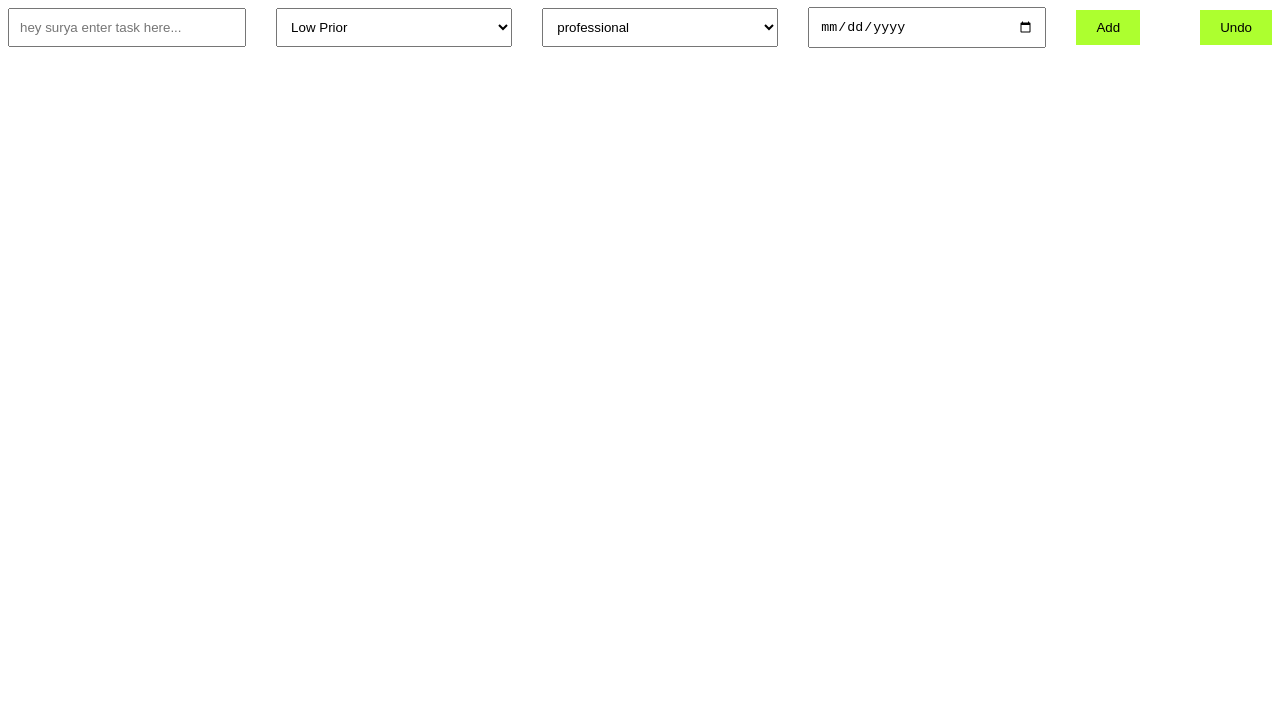
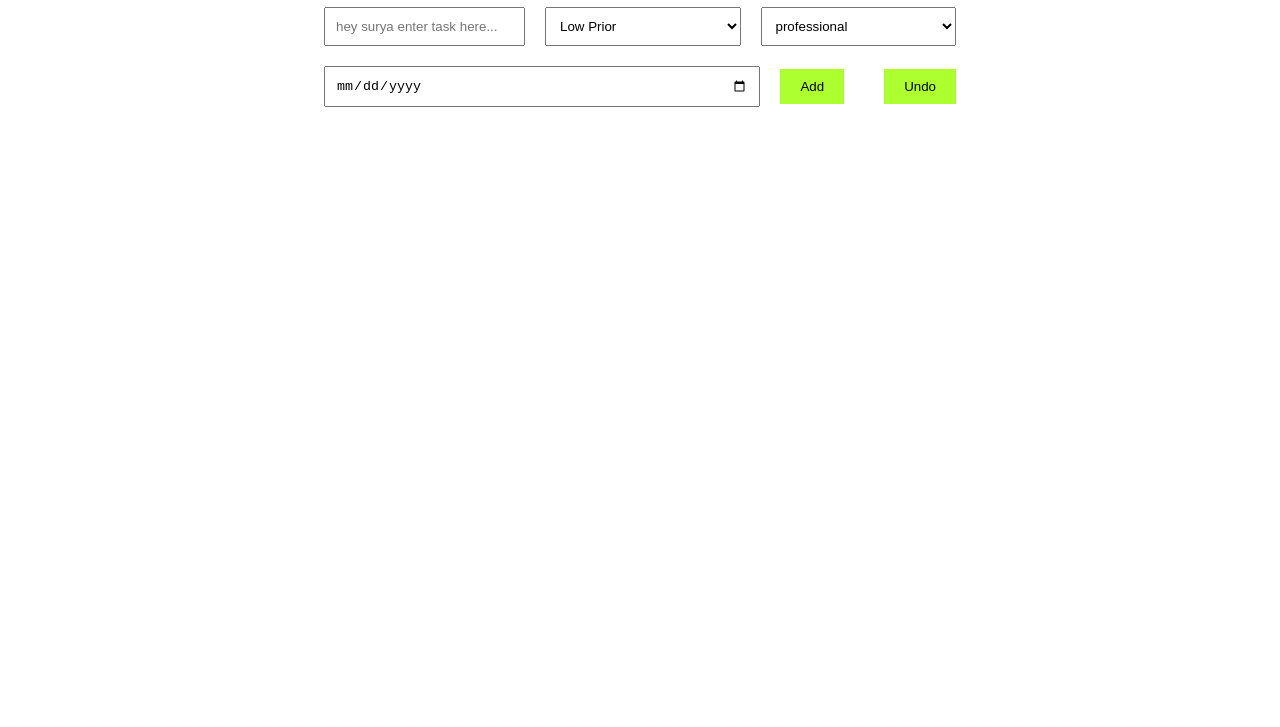
Before and after one commit to Suryavamshi630/TODOLIST-APP, a plain HTML site: page index.html in a window 1280 px wide. Shown: the part 73-800 px from the top of the page. Drawn offline with Linux system fonts and the light colour scheme.

Commit message:
Update styles.css

```diff
--- a/styles.css
+++ b/styles.css
@@ -3,7 +3,7 @@ body {
   }
 
   .container {
-    max-width: 100%;
+    max-width: 50%;
     margin: 0 auto;
   }
 
@@ -15,7 +15,7 @@ body {
     display: flex;
     flex-wrap: wrap;
     align-items: center;
-    gap: 30px;
+    gap: 20px;
     margin-bottom: 20px;
   }
 
```
